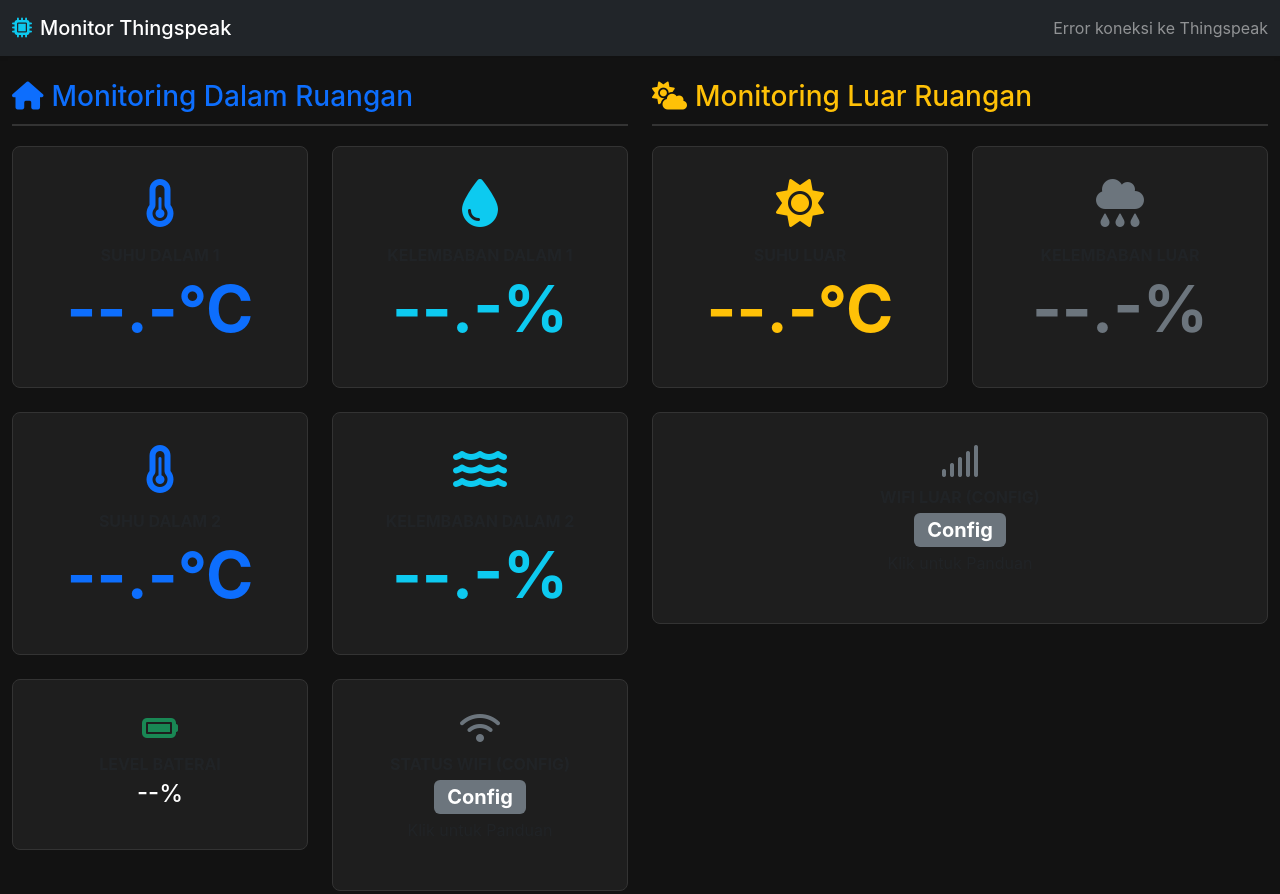
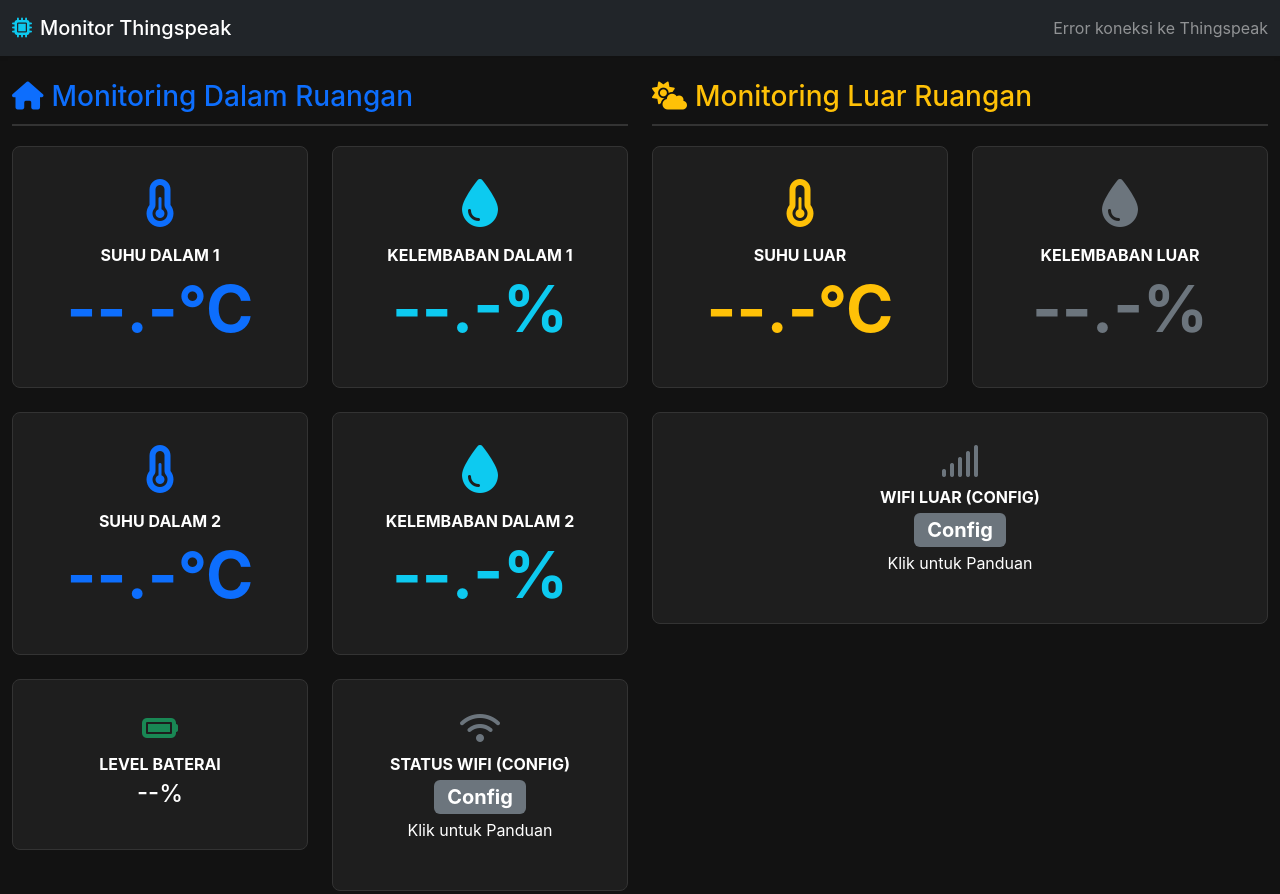
Before and after one commit to Corneliox/25-9-16----Boyolali, a plain HTML site: page index.html in a window 1280 px wide. Shown: the top 894 px of the page. Drawn offline with nearby package versions, Linux system fonts and the light colour scheme; no server answers.

Commit message:
Updated white text + symbols

```diff
--- a/index.html
+++ b/index.html
@@ -7,7 +7,7 @@
 
     <!-- Bootstrap 5 CSS CDN (Dark Theme) -->
     <link href="https://cdn.jsdelivr.net/npm/bootstrap@5.3.3/dist/css/bootstrap.min.css" rel="stylesheet" xintegrity="sha384-QWTKZyjpPEjISv5WaRU9OFeRpok6YctnYmDr5pNlyT2bRjXh0JMhjY6hW+ALEwIH" crossorigin="anonymous">
-
+    <!-- asdfakwnefkjwnefkw -->
     <!-- Font Awesome Icons CDN -->
     <link rel="stylesheet" href="https://cdnjs.cloudflare.com/ajax/libs/font-awesome/6.5.2/css/all.min.css">
 
@@ -103,7 +103,7 @@
                         <div class="card p-3 h-100">
                             <div class="card-body text-center">
                                 <i class="fas fa-thermometer-half fa-3x mb-3 text-primary"></i>
-                                <p class="card-title text-uppercase fw-bold text-muted mb-1">Suhu Dalam 1</p>
+                                <p class="card-title text-uppercase fw-bold text-white mb-1">Suhu Dalam 1</p>
                                 <h2 class="display-3 text-primary" id="indoor-temp-1">--.-°C</h2>
                             </div>
                         </div>
@@ -114,7 +114,7 @@
                         <div class="card p-3 h-100">
                             <div class="card-body text-center">
                                 <i class="fas fa-tint fa-3x mb-3 text-info"></i>
-                                <p class="card-title text-uppercase fw-bold text-muted mb-1">Kelembaban Dalam 1</p>
+                                <p class="card-title text-uppercase fw-bold text-white mb-1">Kelembaban Dalam 1</p>
                                 <h2 class="display-3 text-info" id="indoor-humidity-1">--.-%</h2>
                             </div>
                         </div>
@@ -124,8 +124,8 @@
                     <div class="col-md-6">
                         <div class="card p-3 h-100">
                             <div class="card-body text-center">
-                                <i class="fas fa-thermometer-three-quarters fa-3x mb-3 text-primary"></i>
-                                <p class="card-title text-uppercase fw-bold text-muted mb-1">Suhu Dalam 2</p>
+                                <i class="fas fa-thermometer-half fa-3x mb-3 text-primary"></i>
+                                <p class="card-title text-uppercase fw-bold text-white mb-1">Suhu Dalam 2</p>
                                 <h2 class="display-3 text-primary" id="indoor-temp-2">--.-°C</h2>
                             </div>
                         </div>
@@ -135,8 +135,8 @@
                     <div class="col-md-6">
                         <div class="card p-3 h-100">
                             <div class="card-body text-center">
-                                <i class="fas fa-water fa-3x mb-3 text-info"></i>
-                                <p class="card-title text-uppercase fw-bold text-muted mb-1">Kelembaban Dalam 2</p>
+                                <i class="fas fa-tint fa-3x mb-3 text-info"></i>
+                                <p class="card-title text-uppercase fw-bold text-white mb-1">Kelembaban Dalam 2</p>
                                 <h2 class="display-3 text-info" id="indoor-humidity-2">--.-%</h2>
                             </div>
                         </div>
@@ -147,7 +147,7 @@
                         <div class="card p-3">
                             <div class="card-body text-center">
                                 <i class="fas fa-battery-full fa-2x mb-2 text-success" id="indoor-battery-icon"></i>
-                                <p class="card-title text-uppercase fw-bold text-muted mb-1">Level Baterai</p>
+                                <p class="card-title text-uppercase fw-bold text-white mb-1">Level Baterai</p>
                                 <h4 class="text-white" id="indoor-battery">--%</h4>
                             </div>
                         </div>
@@ -158,9 +158,9 @@
                         <div class="card p-3 h-100 wifi-card-action" onclick="openWifiModal('Indoor')">
                             <div class="card-body text-center">
                                 <i class="fas fa-wifi fa-2x mb-2 text-secondary" id="indoor-wifi-icon"></i>
-                                <p class="card-title text-uppercase fw-bold text-muted mb-1">Status WiFi (Config)</p>
+                                <p class="card-title text-uppercase fw-bold text-white mb-1">Status WiFi (Config)</p>
                                 <span class="badge bg-secondary fs-5" id="indoor-wifi-status">Config</span>
-                                <p class="mt-1 text-xs text-muted">Klik untuk Panduan</p>
+                                <p class="mt-1 text-xs text-white">Klik untuk Panduan</p>
                             </div>
                         </div>
                     </div>
@@ -180,8 +180,8 @@
                     <div class="col-md-6">
                         <div class="card p-3 h-100">
                             <div class="card-body text-center">
-                                <i class="fas fa-sun fa-3x mb-3 text-warning"></i>
-                                <p class="card-title text-uppercase fw-bold text-muted mb-1">Suhu Luar</p>
+                                <i class="fas fa-thermometer-half fa-3x mb-3 text-warning"></i>
+                                <p class="card-title text-uppercase fw-bold text-white mb-1">Suhu Luar</p>
                                 <h2 class="display-3 text-warning" id="outdoor-temp">--.-°C</h2>
                             </div>
                         </div>
@@ -191,8 +191,8 @@
                     <div class="col-md-6">
                         <div class="card p-3 h-100">
                             <div class="card-body text-center">
-                                <i class="fas fa-cloud-rain fa-3x mb-3 text-secondary"></i>
-                                <p class="card-title text-uppercase fw-bold text-muted mb-1">Kelembaban Luar</p>
+                                <i class="fas fa-tint fa-3x mb-3 text-secondary"></i>
+                                <p class="card-title text-uppercase fw-bold text-white mb-1">Kelembaban Luar</p>
                                 <h2 class="display-3 text-secondary" id="outdoor-humidity">--.-%</h2>
                             </div>
                         </div>
@@ -203,9 +203,9 @@
                         <div class="card p-3 h-100 wifi-card-action" onclick="openWifiModal('Outdoor')">
                             <div class="card-body text-center">
                                 <i class="fas fa-signal fa-2x mb-2 text-secondary" id="outdoor-wifi-icon"></i>
-                                <p class="card-title text-uppercase fw-bold text-muted mb-1">WiFi Luar (Config)</p>
+                                <p class="card-title text-uppercase fw-bold text-white mb-1">WiFi Luar (Config)</p>
                                 <span class="badge bg-secondary fs-5" id="outdoor-wifi-status">Config</span>
-                                <p class="mt-1 text-xs text-muted">Klik untuk Panduan</p>
+                                <p class="mt-1 text-xs text-white">Klik untuk Panduan</p>
                             </div>
                         </div>
                     </div>
```
